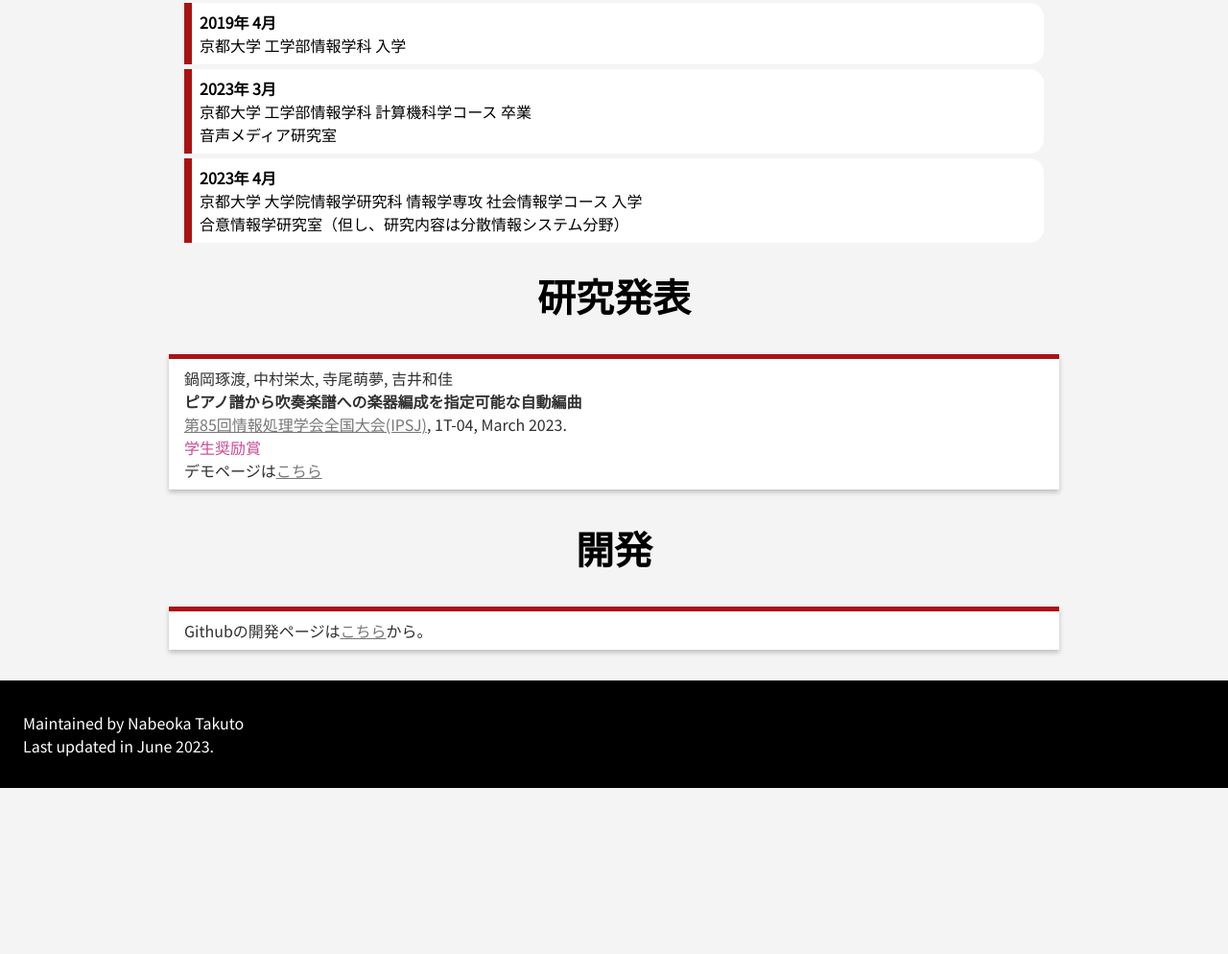
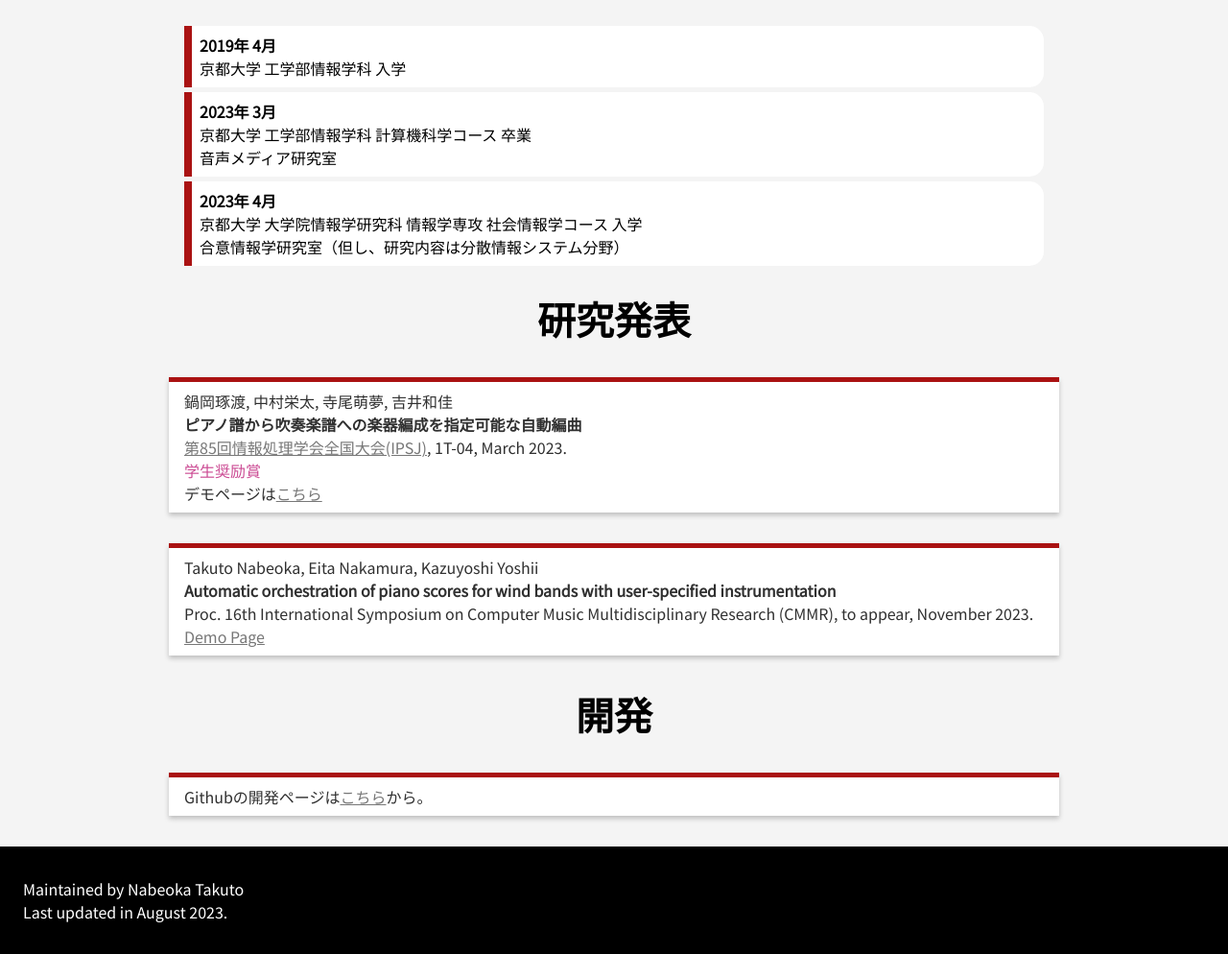
Before and after one commit to nabeshinabe/nabeshinabe.github.io, a plain HTML site: page index.html in a window 1280 px wide. Shown: the part 1706-2700 px from the top of the page at 96% size. Before the commit the page ends 2527 px from the top, so only its background shows below. Drawn offline with Linux system fonts and the light colour scheme.

Commit message:
学会追加

```diff
--- a/index.html
+++ b/index.html
@@ -42,7 +42,7 @@
             <tr>
               <th rowspan="4">得意な言語</th>
               <td>Python</td>
-              <td>機械学習、深層学習、データ分析、大学実験（音声処理）</td>
+              <td>機械学習、深層学習、データ分析、大学実験（音声処理）、Djangoを用いたHP作成</td>
             </tr>
             <tr>
               <td>C++</td>
@@ -148,6 +148,13 @@
       <p>デモページは<a href="./PianoToBrassBand_nabeoka/demo.html">こちら</a></p>
     </div>
 
+    <div class="research">
+      <p>Takuto Nabeoka, Eita Nakamura, Kazuyoshi Yoshii</p>
+      <p><b>Automatic orchestration of piano scores for wind bands with user-specified instrumentation</b></p>
+      <p>Proc. 16th International Symposium on Computer Music Multidisciplinary Research (CMMR)</a>, to appear, November 2023.</p>
+      <p><a href="./PianoToBrassBand_nabeoka/demo.html">Demo Page</a></p>
+    </div>
+
     <h1 class="midashi" id="Project">開発</h1>
     <div class="research">
       Githubの開発ページは<a href="https://github.com/nabeshinabe">こちら</a>から。
@@ -155,7 +162,7 @@
 
     <footer class="footer01">
      <p>Maintained by Nabeoka Takuto<br>
-      Last updated in June 2023.</p>
+      Last updated in August 2023.</p>
     </footer>
 
   </body>
```
